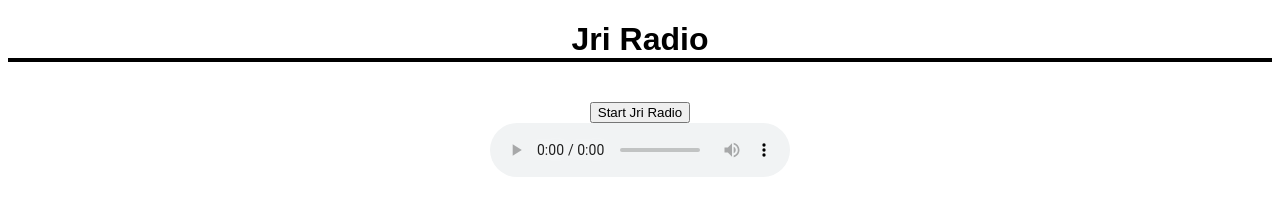
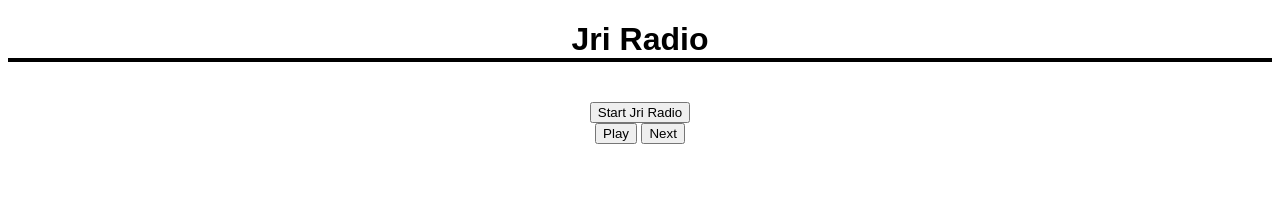
Before and after one commit to Jri-creator/web_radio, a plain HTML site: page index.html in a window 1280 px wide. Drawn offline with Linux system fonts and the light colour scheme.

Commit message:
Update index.html

```diff
--- a/index.html
+++ b/index.html
@@ -10,8 +10,8 @@
     <br>
     <button id="startRadio">Start Jri Radio</button>
     <br>
-    <audio id="audioPlayer" controls></audio>
+    <button id="playPauseButton">Play</button>
+    <button id="nextButton">Next</button>
     <script src="radio.js"></script>
 </body>
 </html>
-<!-- controls-->
```
